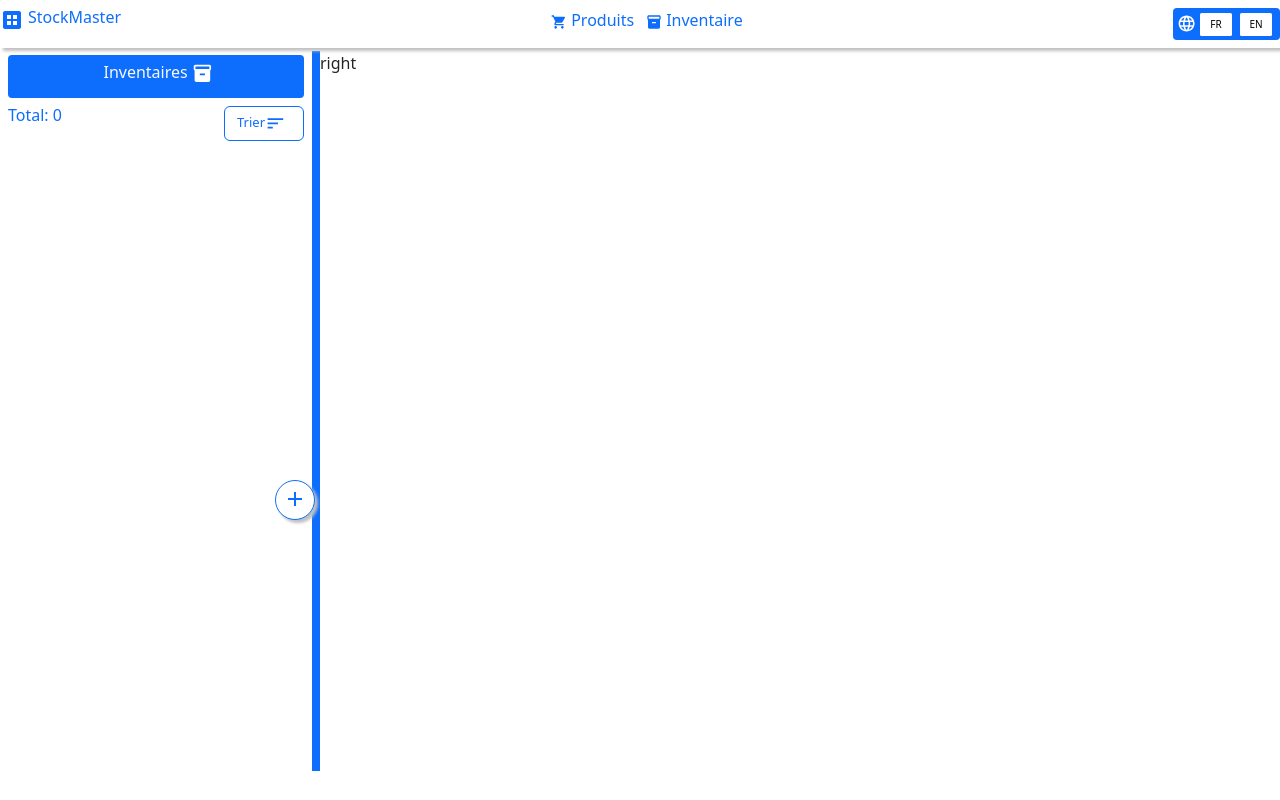
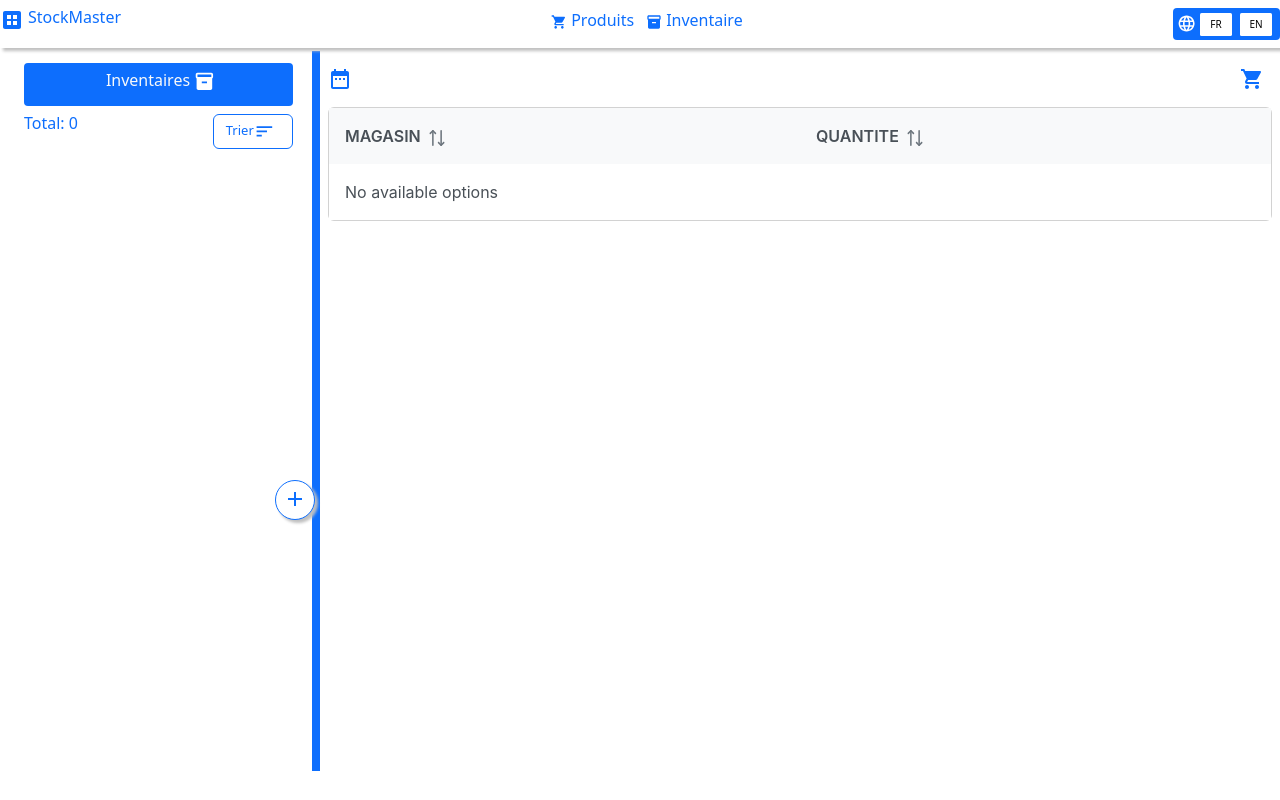
Before and after one commit to OziasMelchisedeck/evoSoftInventory, a React (Create React App) app: page /inventaire in a window 1280 px wide. Built offline with nearby package versions, Linux system fonts and the light colour scheme.

Commit message:
semi finalisation des fonctionnalités de l'interface inventaire avec integration partiel du datatable

```diff
--- a/package.json
+++ b/package.json
@@ -16,6 +16,9 @@
     "@types/react-dom": "^18.3.0",
     "bootstrap": "^5.3.3",
     "i18next": "^23.15.1",
+    "primeflex": "^3.3.1",
+    "primeicons": "^7.0.0",
+    "primereact": "^10.8.3",
     "react": "^18.3.1",
     "react-dom": "^18.3.1",
     "react-i18next": "^15.0.1",
--- a/src/App.tsx
+++ b/src/App.tsx
@@ -3,7 +3,6 @@ import './App.css';
 import StoreIcon from '@mui/icons-material/Store';
 import DriveFileRenameOutlineIcon from '@mui/icons-material/DriveFileRenameOutline';
 import LocationOnIcon from '@mui/icons-material/LocationOn';
-import { useEffect } from 'react';
 
 //interface entité magasin
 interface Magasin{
--- a/src/components/nav-bar/inventaire-form/form.tsx
+++ b/src/components/nav-bar/inventaire-form/form.tsx
@@ -2,12 +2,14 @@ import './form.css'
 import React, { useState, useEffect } from 'react';
 import Select from '@mui/material/Select';
 import Inventory2Icon from '@mui/icons-material/Inventory2';
-import {
-    TextField,
-    MenuItem,
-  } from '@mui/material';
+import Alert from '@mui/material/Alert';
+import CloseIcon from '@mui/icons-material/Close';
+import IconButton from '@mui/material/IconButton';
+import Collapse from '@mui/material/Collapse';
+import {TextField,MenuItem} from '@mui/material';
 import produits from '../../../data/produits';
 import magasins from '../../../data/magasin';
+import { useNavigate } from 'react-router-dom';
 
 
 interface Inventaire{
@@ -40,7 +42,7 @@ function Formulaire(){
 
     return `${year}-${month}-${day}`; // Format YYYY-MM-DD
     }
-    //initialisation
+    //initialisation de l'inventaire
     const inventaireList: Inventaire[] = [
         {
             date: '',
@@ -52,10 +54,16 @@ function Formulaire(){
     const storedInventaires = localStorage.getItem('inventaires');
     const lastInventaire: Inventaire[] = storedInventaires != null? JSON.parse(storedInventaires) : inventaireList;
 
+    //useState
     const [date, setDate] = useState<string>(getCurrentDate());
     const [produitId, setProduitId] = useState<string>(produitsList[0].id)
     const [stock, setStock] = useState<Record<string, number>>({});
     const [inventaires, setInventaires] = useState<Inventaire[]>(lastInventaire);
+    const [open, setOpen] = useState<boolean>(false);
+    const [error, setError] = useState<boolean>(false);
+
+    //hook pour le routeur
+    const navigate = useNavigate();
 
     function handleStockChange(magasinId: string, value: number){ //enregistrer le stock
         setStock({
@@ -72,16 +80,62 @@ function Formulaire(){
 
     //enregistrement du nouvel inventaire
     function submit(){
-     const newInventaire: Inventaire = {
-        date,produitId,stock
+        console.log(date, produitId, stock);
+
+     if(date !== '' && produitId !== '' && Object.keys(stock).length > 0){
+        const newInventaire: Inventaire = {
+            date,produitId,stock
+         }
+         inventaires.push(newInventaire)
+        setInventaires(inventaires);
+        localStorage.setItem('inventaires',JSON.stringify(inventaires))
+        setOpen(true);
      }
-     inventaires.push(newInventaire)
-     setInventaires(inventaires);
-     localStorage.setItem('inventaires',JSON.stringify(inventaires))
+     else{
+        setError(true)
+     }
     }
 
     return(
-        <div className="formulaire d-flex flex-column px-4 text-center align-items-center justify-content-center">
+        <div className="formulaire d-flex mb-4 flex-column px-4 text-center align-items-center justify-content-center">
+           <Collapse in={open}>
+            <Alert className="alert" severity="success"
+            action={
+                <IconButton
+                  aria-label="close"
+                  color="inherit"
+                  size="small"
+                  onClick={() => {
+                    setOpen(false);
+                    navigate('/inventaire')
+                  }}
+                >
+                  <CloseIcon fontSize="inherit" />
+                </IconButton>
+              }
+            >
+                        Inventaire ajouté avec success!
+            </Alert>
+            </Collapse>
+
+            <Collapse in={error}>
+            <Alert className="alert" severity="error"
+            action={
+                <IconButton
+                  aria-label="close"
+                  color="inherit"
+                  size="small"
+                  onClick={() => {
+                    setError(false);
+                  }}
+                >
+                  <CloseIcon fontSize="inherit" />
+                </IconButton>
+              }
+            >
+                        Formulaire incorrect! Vérifier que les stocks sont renseignés!
+            </Alert>
+            </Collapse>
             <span className='text-primary h6 my-2'>Nouvel Inventaire</span>
             <form className='d-flex flex-column p-3 form-contain'>
                 <div className='text-center my-3'><span className='text-primary p-2 h6 title'>Informations du produit</span></div>
@@ -127,6 +181,7 @@ function Formulaire(){
                                 onChange={(e) => handleStockChange(magasin.id, parseInt(e.target.value))}
                                 required
                             />
+                            {error && <span className="text-danger">*Champ vide</span>}
                         </div>
                     ))}
                 </div>
--- a/src/pages/inventaire-page/inventaire.css
+++ b/src/pages/inventaire-page/inventaire.css
@@ -5,6 +5,13 @@
 }
 .side{
     border-right: solid 0.5rem var(--principal-color);
+}
+.entete{
+    position: fixed;
+    width: 23.5%;
+    background-color: white;
+    height: fit-content;
+    z-index: 2;
 }
 .tri{
     width:5rem;
@@ -14,9 +21,11 @@
     fill: var(--principal-color);
     transition: fill 0.3s;
 }
-
 .sort:hover {
     fill: white;
+}
+.task{
+    margin-top: 6.5rem;
 }
 .plus{
     width: 2.5rem;
--- a/src/pages/inventaire-page/inventaire.tsx
+++ b/src/pages/inventaire-page/inventaire.tsx
@@ -1,4 +1,5 @@
 import './inventaire.css'
+import React from 'react';
 import Inventory2Icon from '@mui/icons-material/Inventory2';
 import SortIcon from '@mui/icons-material/Sort';
 import AddIcon from '@mui/icons-material/Add';
@@ -7,6 +8,10 @@ import { Link } from 'react-router-dom';
 import { useEffect, useState } from 'react';
 import LocalGroceryStoreIcon from '@mui/icons-material/LocalGroceryStore';
 import produits from '../../data/produits';
+import { DataTable } from 'primereact/datatable';
+import { Column } from 'primereact/column';
+import magasins from '../../data/magasin';
+
 
 interface Inventaire{
     date:string;
@@ -14,17 +19,30 @@ interface Inventaire{
     stock:Record<string, number>;
 }
 
+interface Magasin{
+  id:string;
+  nom:string;
+  adresse:string;
+}
+
 interface Produit{
     id:string;
     nom:string;
     prix:number;
 }
+
 const produitsList :Produit[] = produits;
+const magasinsList :Magasin[] = magasins;
+const cols = [
+    {field:'magasin',name:'magasin'},
+    {field:'quantite', name:'quantite'}
+]
 
 function InventairePage(){
-
     //recupérer les inventaires
     const [inventaireList, setInventaireList] = useState<Inventaire[]>([]);
+    const [currentInventaire, setCurrentInventaire] = useState<Inventaire>()
+
     useEffect(() => {
         const storedInventaires = localStorage.getItem("inventaires");
         if (storedInventaires) {
@@ -32,10 +50,24 @@ function InventairePage(){
             setInventaireList(parsedInventaires);
         }
     }, []);
-    console.log(inventaireList);
+
+    //console.log(inventaireList[0]);
+    //recuper les elements du stock et les mettre dans un tableau
+    const currentStock  = currentInventaire?.stock
+    ? Object.entries(currentInventaire.stock).map(([magasinId, quantite]) => {
+        const magasin = magasinsList.find(m => m.id === magasinId);
+        return {
+            magasin: magasin ? magasin.nom : 'Inconnu',
+            quantite,
+        };
+    })
+    : [];
+
+console.log(currentStock);
     return(
         <div className='contain d-flex'>
             <div className='side col-3 d-flex flex-column'>
+                <div className='d-flex entete flex-column mx-2 p-2'>
                     <div className='header d-flex justify-content-center rounded-1 flex-wrap bg-primary mx-2 my-1 p-2'>
                             <span className='h6 mx-1 text-light'>Inventaires</span>
                             <Inventory2Icon style={{ cursor:'pointer', fontSize: '1.3rem', fill: 'white' }}/>
@@ -47,9 +79,10 @@ function InventairePage(){
                                 <SortIcon className='sort' style={{ cursor:'pointer', fontSize: '1.3rem'}}/>
                             </button>
                     </div>
-               <div className='d-flex flex-column m-2'>
-                    {inventaireList.map((inventaire)=>(
-                        <div key={inventaire.date+inventaire.produitId+inventaireList.indexOf} className='item d-flex flex-wrap justify-content-between my-1 p-2'>
+                </div>
+               <div className='d-flex flex-column task pb-2'>
+                    {inventaireList.map((inventaire, index)=>(
+                        <div onClick={() => (setCurrentInventaire(inventaire))} key={`${inventaire.date}-${inventaire.produitId}-${index}`} className='item d-flex flex-wrap justify-content-between my-1 mx-2 p-2'>
                             <div>
                                 <DateRangeIcon style={{ cursor:'pointer', fontSize: '1.3rem', fill: 'var(--principal-color)' }}/>
                                 <span className='text-primary mx-1'>{inventaire.date}</span>
@@ -67,7 +100,25 @@ function InventairePage(){
                     <AddIcon className='sort' style={{ cursor:'pointer', fontSize: '1.5rem'}}/>
                </Link>
             </div>
-            <div className='right col-9'>right</div>
+            <div className='right col-9 d-flex flex-column pt-3 px-2'>
+                <div className='header d-flex justify-content-between mb-3'>
+                    <div className='d-flex'>
+                        <DateRangeIcon style={{fontSize: '1.5rem', fill: 'var(--principal-color)' }}/>
+                        <span className='h5 mx-1 text-primary'>{currentInventaire?.date}</span>
+                    </div>
+                    <div className='d-flex'>
+                        <LocalGroceryStoreIcon style={{fontSize: '1.5rem', fill: 'var(--principal-color)' }}/>
+                        <span className='h5 mx-1 text-primary'>{produitsList.find((produit)=>produit.id === currentInventaire?.produitId)?.nom}</span>
+                    </div>
+                </div>
+                <div className="card">
+                    <DataTable value={currentStock} tableStyle={{ minWidth: '50rem' }}>
+                        {cols.map((col, index)=>(
+                            <Column key={index} field={col.field} header={col.name.toUpperCase()} sortable style={{ width: '25%' }}></Column>
+                        ))}
+                    </DataTable>
+                </div>
+            </div>
         </div>
     );
 }
```
Also changed, not shown: src/index.tsx (+7 -0 lines), 2 other files (tests, documents, lock files or other folders). Lines whose indentation alone changed are shown as unchanged.
